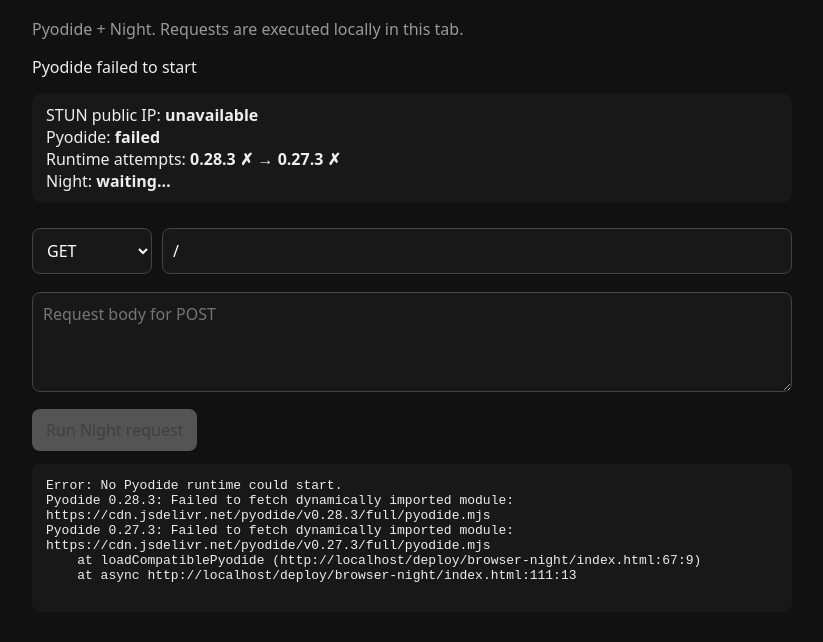
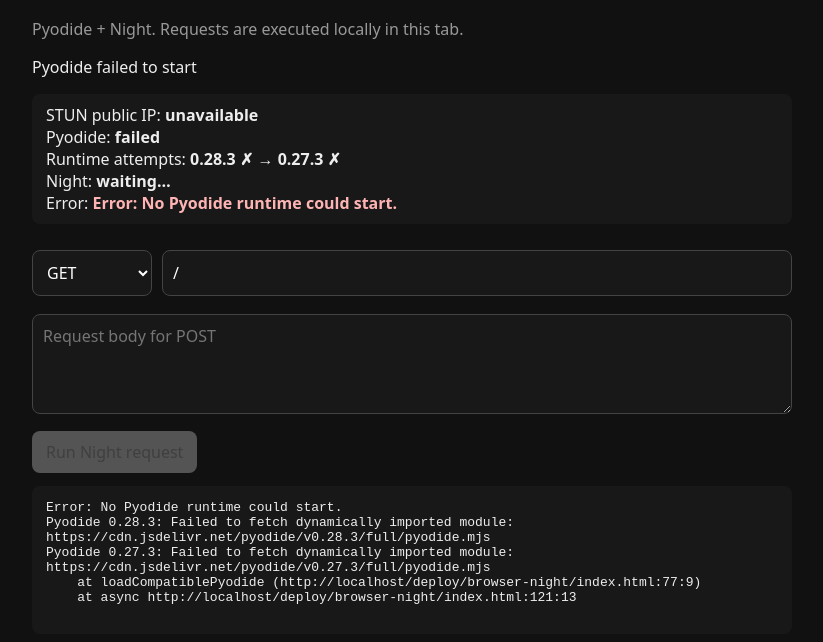
Before and after one commit to 22552/all-night, a plain HTML site: page deploy/browser-night/index.html in a window 1280 px wide. Shown: the part 86-728 px from the top of the page, without its empty margins (228-1051 px from the left). Drawn offline with Linux system fonts and the light colour scheme.

Commit message:
Improve Browser Night import error diagnostics

```diff
--- a/deploy/browser-night/index.html
+++ b/deploy/browser-night/index.html
@@ -3,12 +3,12 @@
 <meta name="viewport" content="width=device-width,initial-scale=1">
 <title>Night in the Browser</title>
 <style>
-body{font-family:system-ui,sans-serif;max-width:760px;margin:40px auto;padding:0 16px;background:#111;color:#eee}input,select,textarea,button{font:inherit}input,textarea,select{width:100%;box-sizing:border-box;padding:10px;margin:6px 0 12px;border:1px solid #444;border-radius:8px;background:#181818;color:#fff}textarea{min-height:100px}button{padding:10px 14px;border:0;border-radius:8px;cursor:pointer}.row{display:grid;grid-template-columns:120px 1fr;gap:10px}pre{white-space:pre-wrap;background:#181818;padding:14px;border-radius:8px;min-height:120px}.muted{color:#999}.meta{background:#181818;padding:10px 14px;border-radius:8px;margin:12px 0 20px}
+body{font-family:system-ui,sans-serif;max-width:760px;margin:40px auto;padding:0 16px;background:#111;color:#eee}input,select,textarea,button{font:inherit}input,textarea,select{width:100%;box-sizing:border-box;padding:10px;margin:6px 0 12px;border:1px solid #444;border-radius:8px;background:#181818;color:#fff}textarea{min-height:100px}button{padding:10px 14px;border:0;border-radius:8px;cursor:pointer}.row{display:grid;grid-template-columns:120px 1fr;gap:10px}pre{white-space:pre-wrap;background:#181818;padding:14px;border-radius:8px;min-height:120px}.muted{color:#999}.meta{background:#181818;padding:10px 14px;border-radius:8px;margin:12px 0 20px}.error{color:#ffb4b4}
 </style>
 <h1>Night in the Browser</h1>
 <p class="muted">Pyodide + Night. Requests are executed locally in this tab.</p>
 <p id="status">Loading Pyodide module…</p>
-<div class="meta">STUN public IP: <strong id="stun-ip">detecting…</strong><br>Pyodide: <strong id="pyodide-version">loading…</strong><br>Runtime attempts: <strong id="pyodide-attempts">waiting…</strong><br>Night: <strong id="night-status">waiting…</strong></div>
+<div class="meta">STUN public IP: <strong id="stun-ip">detecting…</strong><br>Pyodide: <strong id="pyodide-version">loading…</strong><br>Runtime attempts: <strong id="pyodide-attempts">waiting…</strong><br>Night: <strong id="night-status">waiting…</strong><br>Error: <strong id="error-summary">none</strong></div>
 <div class="row">
   <select id="method"><option>GET</option><option>POST</option></select>
   <input id="path" value="/" placeholder="/hello/night">
@@ -30,6 +30,7 @@ const stunIpEl = document.querySelector('#stun-ip');
 const pyodideVersionEl = document.querySelector('#pyodide-version');
 const pyodideAttemptsEl = document.querySelector('#pyodide-attempts');
 const nightStatusEl = document.querySelector('#night-status');
+const errorSummaryEl = document.querySelector('#error-summary');
 let stunPublicIp = null;
 let pyodide;
 let runtimeReady = false;
@@ -38,6 +39,15 @@ async function text(url){
   const r = await fetch(url, {cache:'no-store'});
   if(!r.ok) throw new Error(`Fetch failed: ${url} (${r.status})`);
   return await r.text();
+}
+
+function reportError(error){
+  const full = String(error?.stack || error);
+  console.error('[Browser Night]', error);
+  output.textContent = full;
+  const firstUseful = full.split('\n').find(line => line.trim() && !line.includes('module code@')) || full.split('\n')[0] || 'unknown error';
+  errorSummaryEl.textContent = firstUseful.trim();
+  errorSummaryEl.classList.add('error');
 }
 
 async function loadCompatiblePyodide(){
@@ -131,7 +141,7 @@ sys.path.insert(0, '/night')
 try:
     import night
     'ok'
-except Exception:
+except BaseException:
     traceback.format_exc()
 `);
   if(importReport !== 'ok') throw new Error(`night.py import failed:\n${importReport}`);
@@ -143,7 +153,7 @@ import traceback
 try:
     from app import app
     'ok'
-except Exception:
+except BaseException:
     traceback.format_exc()
 `);
   if(importReport !== 'ok') throw new Error(`app.py import failed:\n${importReport}`);
@@ -156,7 +166,7 @@ try:
     from night_web import handle_web
     from night_request_info import from_scope
     'ok'
-except Exception:
+except BaseException:
     traceback.format_exc()
 `);
   if(importReport !== 'ok') throw new Error(`Night adapter import failed:\n${importReport}`);
@@ -169,7 +179,7 @@ except Exception:
   status.textContent = runtimeReady ? 'Night failed to start' : 'Pyodide failed to start';
   if(!runtimeReady) pyodideVersionEl.textContent = 'failed';
   if(runtimeReady) nightStatusEl.textContent = 'failed ✗';
-  output.textContent = String(e?.stack || e);
+  reportError(e);
 }
 
 run.onclick = async () => {
@@ -205,7 +215,7 @@ _result.as_tuple()
     const raw = js[2] instanceof Uint8Array ? js[2] : new Uint8Array(js[2]);
     output.textContent = `HTTP ${statusCode}\n${headers.map(([k,v])=>`${k}: ${v}`).join('\n')}\n\n${new TextDecoder().decode(raw)}`;
   } catch (e) {
-    output.textContent = String(e?.stack || e);
+    reportError(e);
   } finally {
     run.disabled = false;
   }
```
